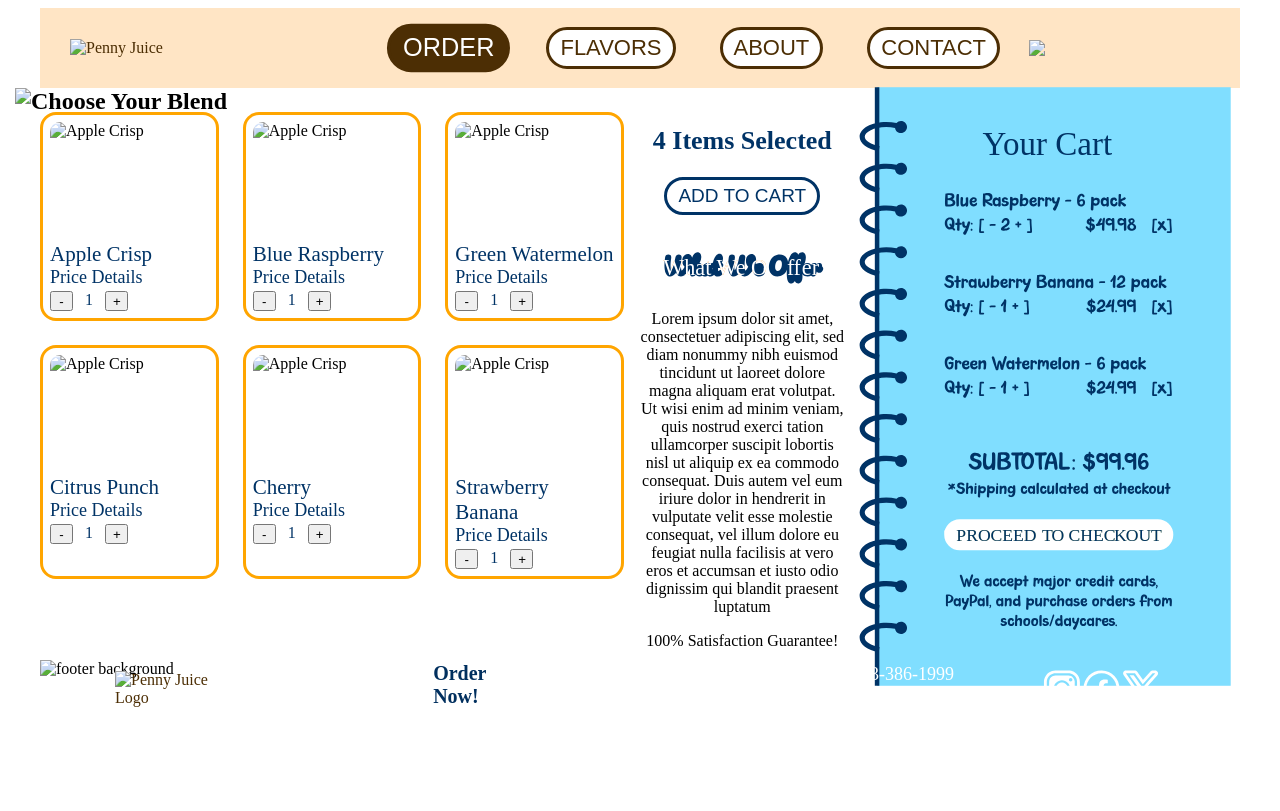
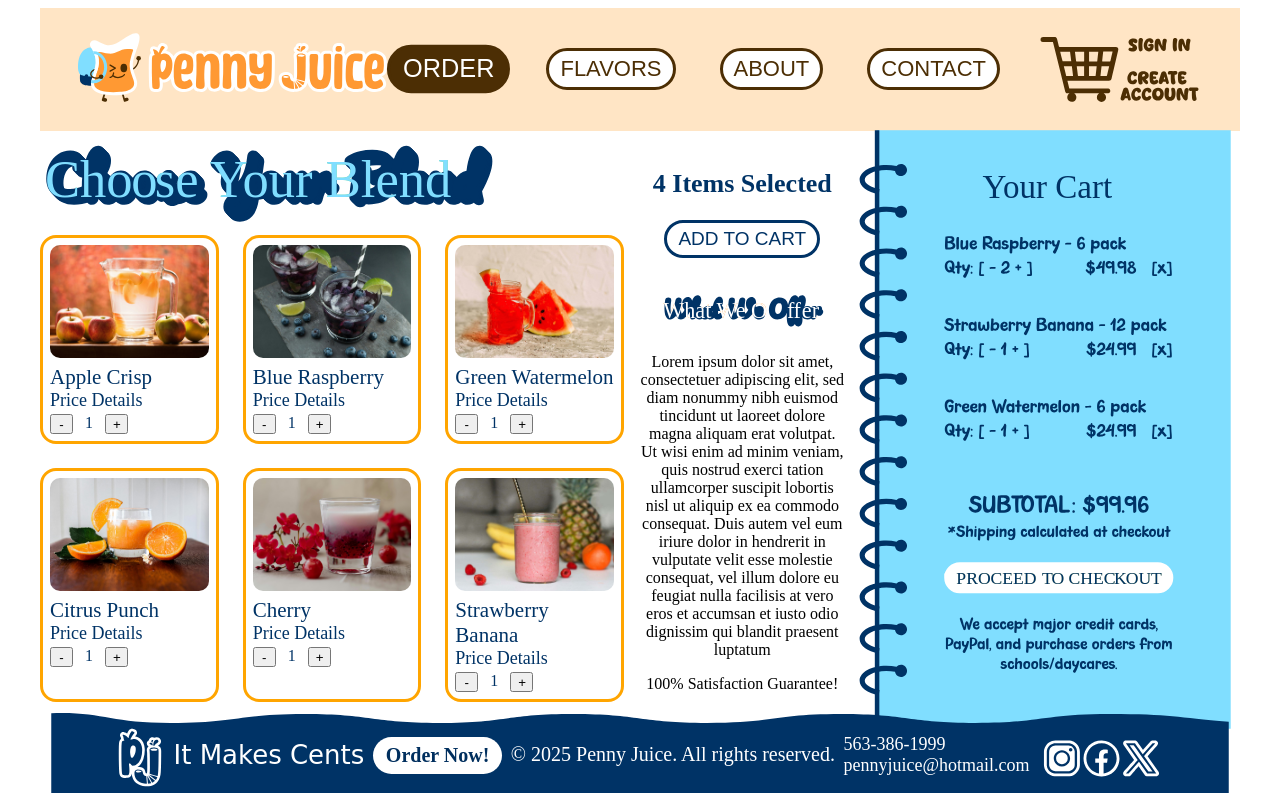
Before and after one commit to Andybza2/GRC175B-PennyJuice-Website, a plain HTML site: page order.html in a window 1280 px wide. Drawn offline with Linux system fonts and the light colour scheme; files whose address does not match are found by name.

Commit message:
Update order.html
Initial Commit

```diff
--- a/order.html
+++ b/order.html
@@ -6,23 +6,23 @@
     <meta name="keywords" content="Las Vegas, Kid-Friendly, School, Juices">
     <meta name="author" content="Andy Barraza">
     <meta name="viewport" content="width=device-width, initial-scale=1.0">
-    <link rel="stylesheet" type="text/css" href="../CSS/mystyle.css">
+    <link rel="stylesheet" type="text/css" href="CSS/mystyle.css">
 </head>
 
 <body>
     <div id= "container">
         <div id="header">
-            <a href=".../HTML/index.html" class="logo-image">
-              <img src="../Images/Home/Penny Juice Logo.svg" alt="Penny Juice">
+            <a href=".HTML/index.html" class="logo-image">
+              <img src="IMAGES/Penny Juice Logo.svg" alt="Penny Juice">
             </a>
         <div id="content">
             <ul class="topnav">
-                <li><a href=".../HTML/order.html" class="active">ORDER</a></li>
-                <li><a href=".../HTML/flavors.html" >FLAVORS</a></li>
-                <li><a href=".../HTML/about.html" >ABOUT</a></li>
-                <li><a href=".../HTML/contact.html">CONTACT</a></li>
+                <li><a href=".HTML/order.html" class="active">ORDER</a></li>
+                <li><a href=".HTML/flavors.html" >FLAVORS</a></li>
+                <li><a href=".HTML/about.html" >ABOUT</a></li>
+                <li><a href=".HTML/contact.html">CONTACT</a></li>
             </ul>
-            <img class="shop" src="../Images/Home/Shop Account.svg" width="181px">
+            <img class="shop" src="IMAGES/Shop Account.svg" width="181px">
         </div>
         </div>
     </div>
@@ -32,13 +32,13 @@
     <!-- LEFT: PRODUCTS -->
     <section class="products">
     <h1 class="svg-title">
-        <img src="../Images/Order/Choose Your Blend.svg" alt="Choose Your Blend">
+        <img src="IMAGES/Choose Your Blend.svg" alt="Choose Your Blend">
     </h1>
 
       <div class="product-grid">
         <!-- Product Card -->
         <article class="product-card">
-          <img src="../Images/Order/Apple.jpg" alt="Apple Crisp">
+          <img src="IMAGES/Apple.jpg" alt="Apple Crisp">
           <h3 class="product-name">Apple Crisp</h3>
           <a href="#" class="product-details">Price Details</a>
           <div class="quantity">
@@ -49,7 +49,7 @@
         </article>
 
         <article class="product-card">
-          <img src="../Images/Order/Blue-Rasp.jpg" alt="Apple Crisp">
+          <img src="IMAGES/Blue-Rasp.jpg" alt="Apple Crisp">
           <h3 class="product-name">Blue Raspberry</h3>
           <a href="#" class="product-details">Price Details</a>
           <div class="quantity">
@@ -60,7 +60,7 @@
         </article>
 
         <article class="product-card">
-          <img src="../Images/Order/Watermelon.jpg" alt="Apple Crisp">
+          <img src="IMAGES/Watermelon.jpg" alt="Apple Crisp">
           <h3 class="product-name">Green Watermelon</h3>
           <a href="#" class="product-details">Price Details</a>
           <div class="quantity">
@@ -71,7 +71,7 @@
         </article>
 
         <article class="product-card">
-          <img src="../Images/Order/Orange.jpg" alt="Apple Crisp">
+          <img src="IMAGES/Orange.jpg" alt="Apple Crisp">
           <h3 class="product-name">Citrus Punch</h3>
           <a href="#" class="product-details">Price Details</a>
           <div class="quantity">
@@ -82,7 +82,7 @@
         </article>
 
         <article class="product-card">
-          <img src="../Images/Order/Cherry.jpg" alt="Apple Crisp">
+          <img src="IMAGES/Cherry.jpg" alt="Apple Crisp">
           <h3 class="product-name">Cherry</h3>
           <a href="#" class="product-details">Price Details</a>
           <div class="quantity">
@@ -93,7 +93,7 @@
         </article>
 
         <article class="product-card">
-          <img src="../Images/Order/Strawberry-Banana.jpg" alt="Apple Crisp">
+          <img src="IMAGES/Strawberry-Banana.jpg" alt="Apple Crisp">
           <h3 class="product-name">Strawberry Banana</h3>
           <a href="#" class="product-details">Price Details</a>
           <div class="quantity">
@@ -113,7 +113,7 @@
       <button class="add-cart">ADD TO CART</button>
 
         <h3 class="svg-heading">
-          <img src="../Images/Order/What%20We%20Offer.svg" alt="What We Offer">
+          <img src="IMAGES/What%20We%20Offer.svg" alt="What We Offer">
         </h3>
 
       <p>
@@ -125,16 +125,16 @@
 
     <!-- RIGHT: CART -->
     <aside class="cart">
-      <img class="cart-bg" src="../Images/Order/Cart%20Bkgd.svg" alt="">
+      <img class="cart-bg" src="IMAGES/Cart%20Bkgd.svg" alt="">
     </aside>
   </main>
 
 <div class="footer">
-    <img class="footer-bg" src="../Images/Home/Footer Background.svg" alt="footer background">
+    <img class="footer-bg" src="IMAGES/Footer Background.svg" alt="footer background">
 
     <div class="footer-content">
 
-        <a href="index.html" class="footer-logo"> <img src="../Images/Home/PJ Logo.svg" alt="Penny Juice Logo" width="50px"></a>
+        <a href="index.html" class="footer-logo"> <img src="IMAGES/PJ Logo.svg" alt="Penny Juice Logo" width="50px"></a>
         <h3 class="footer-slogan">It Makes Cents</h3>
 
         <a href="order.html" class="order-btn">Order Now!</a>
@@ -149,7 +149,7 @@
         </p>
 
         <div class="footer-icons">
-            <a href="#"><img src="../Images/Home/Social%20Media%20Icons-02.svg" alt="Instagram" width="40px"></a>
+            <a href="#"><img src="IMAGES/Social%20Media%20Icons-02.svg" alt="Instagram" width="40px"></a>
         </div>
 
     </div>
@@ -158,4 +158,5 @@
 </body>
 
 
+
 </html>
```
